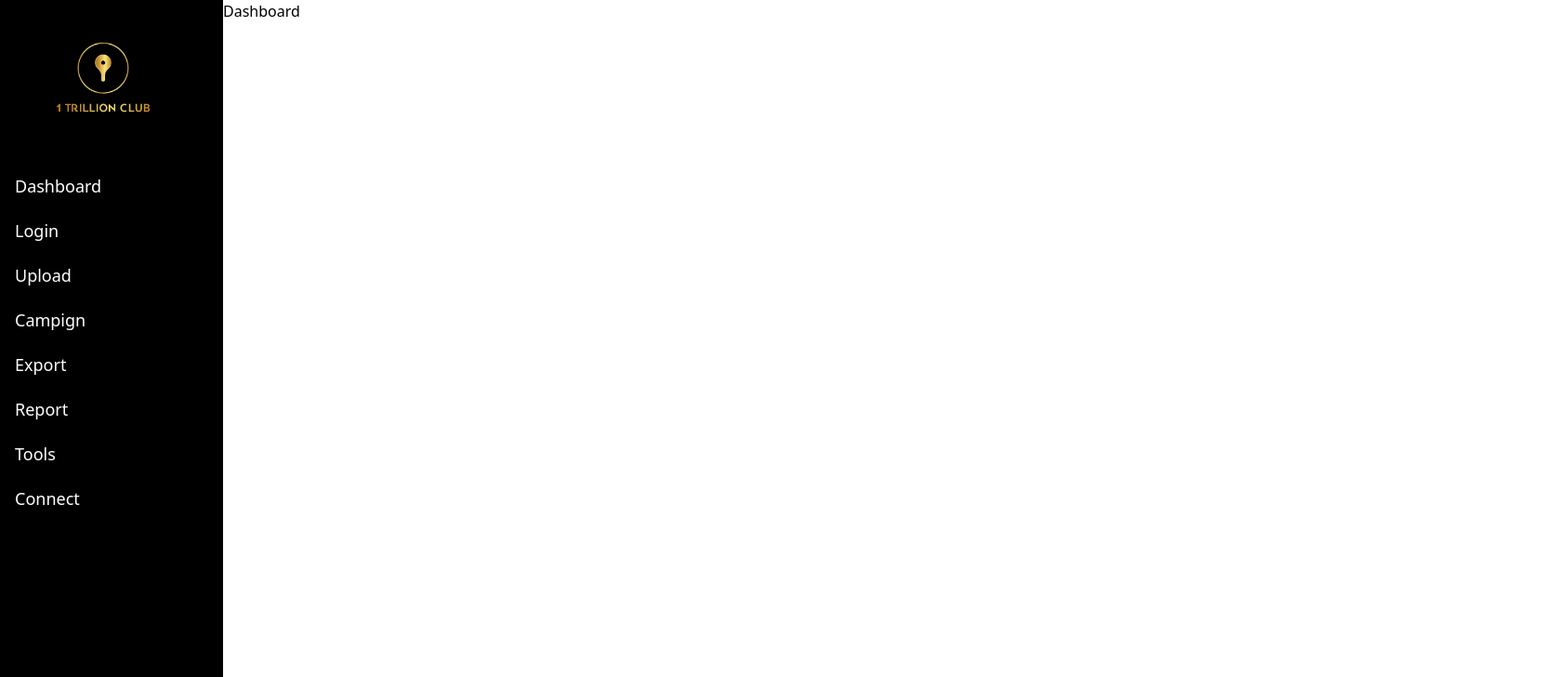
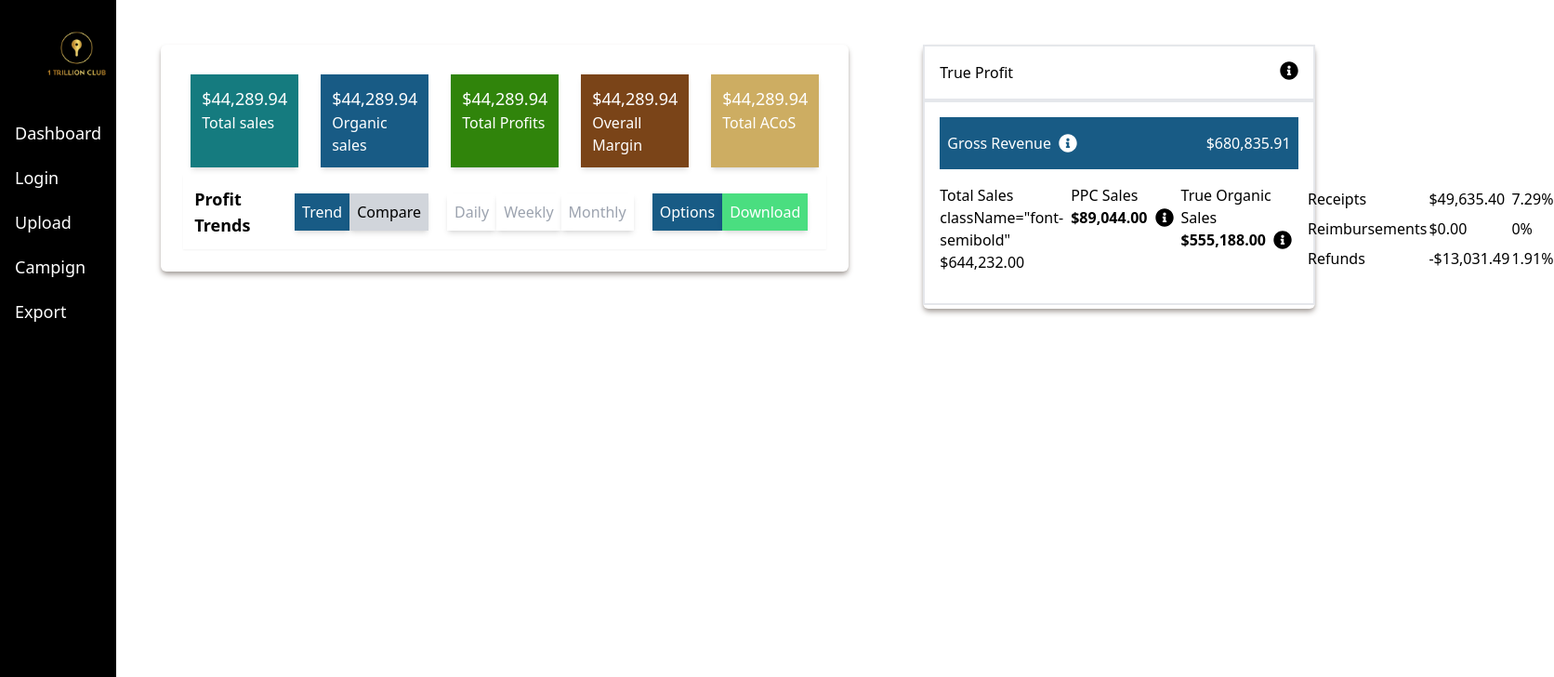
Before and after one commit to Kokatesrushti/Onetrillionfrontend, a React (Create React App) app: page /dashboard in a window 1280 px wide. Shown: the top 728 px of the page at 93% size, 1672 px wide, since content can reach past the window. Built offline with nearby package versions, Linux system fonts and the light colour scheme.

Commit message:
dashboard

```diff
--- a/package.json
+++ b/package.json
@@ -7,8 +7,13 @@
     "@testing-library/jest-dom": "^5.17.0",
     "@testing-library/react": "^13.4.0",
     "@testing-library/user-event": "^13.5.0",
+    "chart.js": "^4.4.0",
+    "d3": "^7.8.5",
     "react": "^18.2.0",
+    "react-chartjs-2": "^5.2.0",
+    "react-d3": "^0.4.0",
     "react-dom": "^18.2.0",
+    "react-icons": "^4.11.0",
     "react-router-dom": "^6.16.0",
     "react-scripts": "5.0.1",
     "web-vitals": "^2.1.4"
--- a/src/AllRoutes.js
+++ b/src/AllRoutes.js
@@ -16,7 +16,7 @@ function AllRoutes() {
         <Route path='/upload' element={<Upload />} />
         <Route path='/export' element={<Export />} />
         <Route path='/campign' element={<Campign/>} />
-        <Route path='/autopilot' element={<Autopilot />} />
+        <Route path="/autopilot" element={<Autopilot />} />
     </Routes>
   )
 }
--- a/src/Pages/Dashboard.js
+++ b/src/Pages/Dashboard.js
@@ -1,8 +1,112 @@
 import React from 'react'
+import { Link } from 'react-router-dom'
+import TrueProfit from './TrueProfit'
+
+// import LineChart from '../components/LineChart';
+
+
+
 
 function Dashboard() {
+
+  const chartData = {
+    labels: ['2016', '2017', '2018', '2019', '2020'],
+    datasets: [
+      {
+        label: 'Users Gained',
+        data: [100, 200, 300, 250, 400],
+        fill: false,
+        borderColor: 'rgb(75, 192, 192)',
+        tension: 0.1, // Adjust the curve tension as needed
+      },
+    ],
+  };
+
+
+
+
+
   return (
-    <div>Dashboard</div>
+    <div className="container bg-white mx-auto p-2">
+      <div className="flex flex-row">
+      <div className="flex flex-col max-w-7xl p-6 bg-white rounded-md shadow-md shadow-stone-400 m-10 mr-20">
+
+
+      <div className="flex flex-row gap-2">
+      <div className="bg-[#157B7F] text-white shadow-md p-3 m-2">
+        <p className="text-lg">$44,289.94</p>
+        <p className="text-md">Total sales</p>
+      </div>
+      <div className="bg-[#185B85] text-white shadow-md p-3 m-2">
+      <p className="text-lg">$44,289.94</p>
+      <p className="text-md">Organic sales</p>
+      </div>
+      <div className="bg-[#30840B] text-white shadow-md p-3 m-2">
+      <p className="text-lg">$44,289.94</p>
+      <p className="text-md"> Total Profits</p>
+      </div>
+      <div className="bg-[#7A4418] text-white shadow-md p-3 m-2">
+      <p className="text-lg">$44,289.94</p>
+      <p className="text-md"> Overall Margin </p>
+      </div>
+      <div className="bg-[#CDAD62] text-white shadow-md p-3 m-2">
+      <p className="text-lg">$44,289.94</p>
+      <p className="text-md"> Total ACoS </p>
+      </div>
+      </div>
+
+      <div className="p-3 bg-white shadow-sm">
+        <div className="flex flex-row justify-center items-center">
+          <p className="text-lg font-semibold mr-5">Profit Trends</p>
+          <div className="flex flex-row mr-5">
+          <div className="bg-[#185B85] text-white shadow-md p-2">
+            Trend
+          </div>
+          <div className="bg-gray-300 shadow-md p-2">
+            Compare
+          </div>
+          </div>
+
+          <div className="flex flex-row mr-5">
+          <div className="bg-white text-gray-400 shadow-md p-2 hover:bg-[#185B85] hover:text-white">
+            Daily
+          </div>
+          <div className="bg-white text-gray-400 shadow-md p-2 hover:bg-[#185B85] hover:text-white">
+            Weekly
+          </div>
+          <div className="bg-white text-gray-400 shadow-md p-2 hover:bg-[#185B85] hover:text-white">
+           Monthly
+          </div>
+          </div>
+
+          <div className="flex flex-row mr-2">
+          <div className="bg-[#185B85] text-white shadow-md p-2">
+            Options
+          </div>
+          <div className="bg-green-400 text-white shadow-md p-2">
+            Download
+          </div>
+          </div>
+
+
+        </div>
+
+        {/* <div>
+        <LineChart chartData={chartData} />
+        </div> */}
+
+      </div>
+
+
+      </div>
+
+      <div className="w-1/3 bg-white rounded-md shadow-md shadow-stone-400 mt-10 mr-20">
+      <TrueProfit />
+      </div>
+
+      </div>
+
+    </div>
   )
 }
 
--- /dev/null
+++ b/src/Pages/TrueProfit.js
@@ -0,0 +1,88 @@
+import React from "react";
+import {FaInfoCircle} from "react-icons/fa"
+
+const TrueProfit = () => {
+  return (
+    <div>
+    <div className="flex justify-between border-2 px-4 py-4">
+        <div className="">
+          True Profit
+        </div>
+
+          <FaInfoCircle size={20}/>
+
+    </div>
+
+    <div className="px-4 py-4 border-2">
+
+
+      <div className="flex justify-between bg-[#185B85] px-2 py-4 text-white">
+        <div className="flex gap-2 items-center">
+          Gross Revenue <FaInfoCircle size={20}/>
+        </div>
+        <div className="">
+          $680,835.91
+        </div>
+      </div>
+
+      <div className="flex justify-around gap-2 py-4">
+
+        <div>
+          <div>
+            Total Sales          </div>
+          <div>
+ className="font-semibold"
+
+$644,232.00          </div>
+        </div>
+
+
+        <div>
+          <div>
+            PPC Sales
+          </div>
+          <div className="flex gap-2 items-center font-semibold">
+            $89,044.00 <FaInfoCircle size={20}/>
+          </div>
+        </div>
+
+        <div>
+          <div>
+            True Organic Sales
+          </div>
+          <div className="flex gap-2 items-center font-semibold">
+            $555,188.00 <FaInfoCircle size={20}/>
+          </div>
+        </div>
+          <div></div>
+      <table class="table-auto">
+        <tbody>
+          <tr>
+            <td>Receipts</td>
+            <td>$49,635.40</td>
+            <td>7.29%</td>
+          </tr>
+          <tr>
+            <td>Reimbursements</td>
+            <td>$0.00</td>
+            <td>0%</td>
+          </tr>
+          <tr>
+            <td>Refunds</td>
+            <td>-$13,031.49</td>
+            <td>1.91%</td>
+          </tr>
+        </tbody>
+      </table>
+
+
+    </div>
+
+</div>
+
+</div>
+
+  );
+};
+
+export default TrueProfit;
--- /dev/null
+++ b/src/components/LineChart.js
@@ -0,0 +1,28 @@
+// import React from "react";
+// import { Line } from "react-chartjs-2";
+
+// function LineChart({ chartData }) {
+//   return (
+//     <div className="w-full p-4 bg-white border rounded shadow-lg">
+//       <h2 className="text-2xl text-center">Line Chart</h2>
+//       <div className="mt-4">
+//         <Line
+//           data={chartData}
+//           options={{
+//             plugins: {
+//               title: {
+//                 display: true,
+//                 text: "Users Gained between 2016-2020",
+//               },
+//               legend: {
+//                 display: false,
+//               },
+//             },
+//           }}
+//         />
+//       </div>
+//     </div>
+//   );
+// }
+
+// export default LineChart;
--- a/src/components/Navbar.js
+++ b/src/components/Navbar.js
@@ -2,7 +2,7 @@ import React from "react";
 import Mauli from '../Images/Mauli.png'
 function Navbar() {
   return (
-    <nav className="bg-black p-4 w-60 min-h-screen">
+    <nav className="bg-black p-4 w-60 h-screen">
       <div className="container mx-auto flex flex-col justify-between">
         <a href="/" className="text-white text-2xl font-semibold mb-5">
           <img src={Mauli} alt="Mauli" width="150px" height="auto" className="ml-5"></img>
@@ -28,51 +28,11 @@ function Navbar() {
             Campign
           </a>
         </div>
-        <div className="space-x-4 block mb-5">
+        <div className="space-x-4 block">
           <a href="/export" className="text-white hover:underline text-lg">
             Export
           </a>
         </div>
-        <div className="space-x-4 block mb-5">
-          <a href="#" className="text-white hover:underline text-lg">
-          Report
-          </a>
-        </div>
-        <div className="space-x-4 block mb-5">
-          <a href="#" className="text-white hover:underline text-lg">
-          Tools
-          </a>
-        </div>
-        <div className="space-x-4 block mb-5">
-          <a href="#" className="text-white hover:underline text-lg">
-          Connect
-          </a>
-        </div>
-        {/* <div className="space-x-4 block mb-5">
-          <a href="#" className="text-white hover:underline text-lg">
-          Ppc manager
-          </a>
-        </div>
-        <div className="space-x-4 block mb-5">
-          <a href="#" className="text-white hover:underline text-lg">
-          Autopilot
-          </a>
-        </div>
-        <div className="space-x-4 block mb-5">
-          <a href="#" className="text-white hover:underline text-lg">
-          Dsp manager
-          </a>
-        </div>
-        <div className="space-x-4  mb-5">
-          <a href="#" className="text-white hover:underline text-lg">
-          Activity log
-          </a>
-        </div>
-        <div className="space-x-4 block mb-5">
-          <a href="#" className="text-white hover:underline text-lg">
-          Support
-          </a>
-        </div> */}
       </div>
     </nav>
   );
```
Also changed, not shown: src/Pages/Campign.js (line endings or trailing spaces), 2 other files (tests, documents, lock files or other folders).
